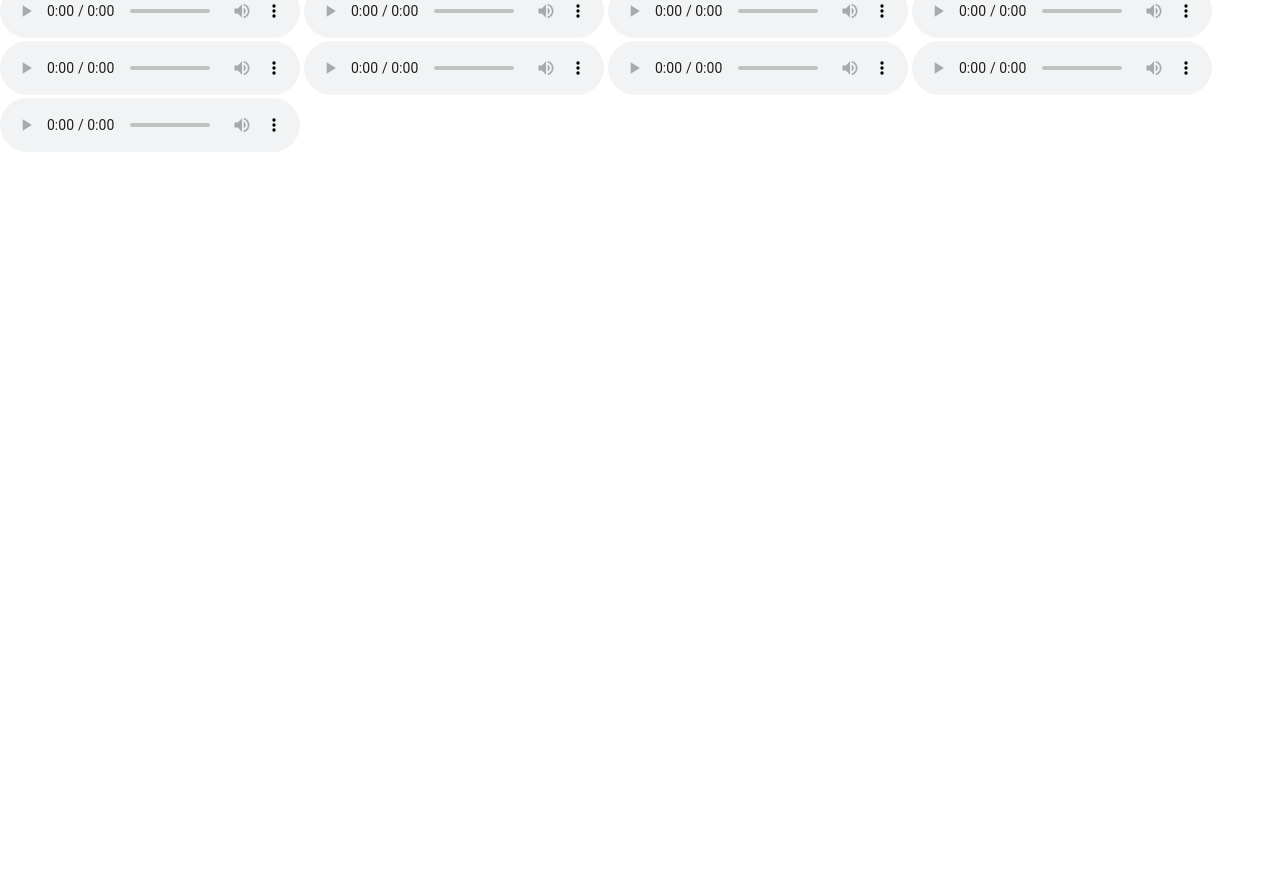
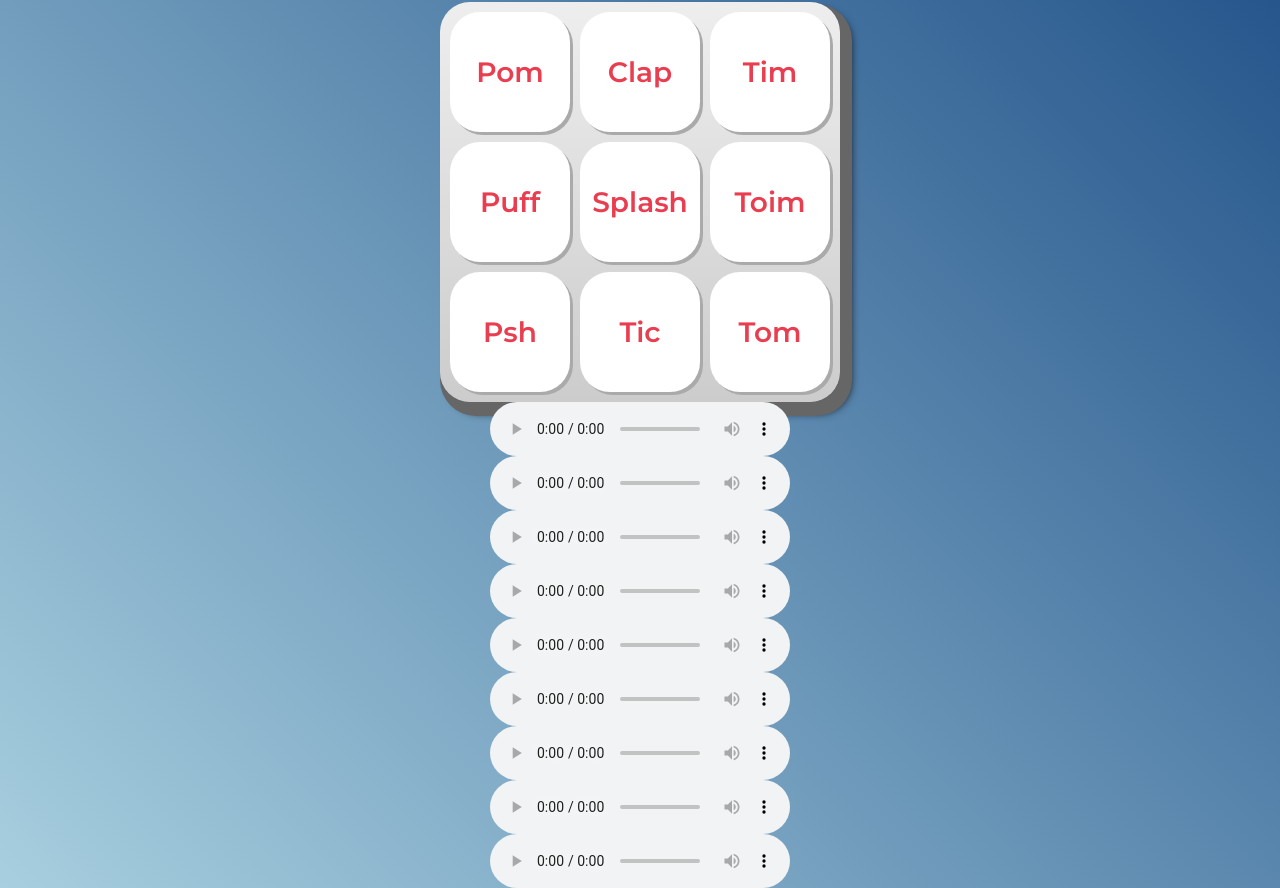
Before and after one commit to Gusdanha2/aluramidialmendanha, a plain HTML site: page index.html in a window 1280 px wide. Shown: the part 50-938 px from the top of the page. Before the commit the page ends 800 px from the top, so only its background shows below. Drawn offline with Linux system fonts and the light colour scheme.

Commit message:
alteracoes

```diff
--- a/css/styles.css
+++ b/css/styles.css
@@ -1,83 +1,62 @@
-* {
-    box-sizing: border-box;
-    }
-    html, body, div, span, applet, object, iframe,
-    h1, h2, h3, h4, h5, h6, p, blockquote, pre,
-    a, abbr, acronym, address, big, cite, code,
-    del, dfn, em, img, ins, kbd, q, s, samp,
-    small, strike, strong, sub, sup, tt, var,
-    b, u, i, center,
-    dl, dt, dd, ol, ul, li,
-    fieldset, form, label, legend,
-    table, caption, tbody, tfoot, thead, tr, th, td,
-    article, aside, canvas, details, embed,
-    figure, figcaption, footer, header, hgroup,
-    menu, nav, output, ruby, section, summary,
-    time, mark, audio, video {
-    margin: 0;
-    padding: 0;
-    border: 0;
-    font-size: 100%;
-    font: inherit;
-    vertical-align: baseline;
-    }
-    article, aside, details, figcaption, figure,
-    footer, header, hgroup, menu, nav, section {
-    display: block;
+:root {
+    --cinza: #aaa;
+    --vermelha: #e93d50;
+    --vermelha-escura: #af303f;
+    --branca: #fff;
+    --luz: rgb(229, 255, 0);
     }
     body {
-    line-height: 1;
+    align-items: center;
+    background: linear-gradient(45deg, #a7cfdf 0%,#23538a 100%);
+    display: flex;
+    justify-content: center;
+    flex-direction: column;
+    font-family: 'Montserrat', sans-serif;
+    min-height: 100vh;
     }
-    ol, ul {
-    list-style: none;
+    h1 {
+    color: var(--branca);
+    margin-bottom: 20px;
+    font-size: 2rem;
     }
-    blockquote, q {
-    quotes: none;
+    .teclado {
+    background: linear-gradient(to bottom, #eeeeee 0%,#cccccc 100%);
+    box-shadow: 6px 8px 0 6px #666, 10px 10px 10px #000;
+    border-radius: 30px;
+    display: grid;
+    gap: 10px;
+    grid-template-columns: repeat(3, 1fr);
+    padding: 10px;
     }
-    blockquote:before, blockquote:after,
-    q:before, q:after {
-    content: '';
-    content: none;
+    .tecla {
+    background-color: var(--branca);
+    border-radius: 30px;
+    box-shadow: 3px 3px 0 var(--cinza);
+    color: var(--vermelha);
+    cursor: pointer;
+    height: 120px;
+    font-size: 1.75em;
+    font-weight: bold;
+    line-height: 120px;
+    text-align: center;
+    width: 120px;
     }
-    table {
 
-    border-collapse: collapse;
-    border-spacing: 0;
+    .tecla.ativa,
+    .tecla:active {
+    background-color: var(--vermelha);
+    border: 4px solid var(--vermelha);
+    box-shadow: 3px 3px 0 var(--vermelha-escura) inset;
+    color: var(--branca);
+    outline: none;
     }
-    a {
-    color: inherit;
-    text-decoration: none;
+    .tecla.focus,
+    .tecla:focus {
+    outline: none;
+    box-shadow: 1px 1px 10px var(--luz);
     }
-    img {
-    width: inherit;
+    .tecla.active:focus,
+    .tecla:active:focus {
+    box-shadow: 3px 3px 0 var(--vermelha-escura) inset, 1px 1px 10px var(--
+    luz);
     }
-    button {
-    font-family: inherit;
-    font-size: inherit;
-    color: inherit;
-    font-weight: inherit;
-    padding: 0;
-    border: none;
-    background-color: unset;
-    }
-    input {
-    border: none;
-    color: inherit;
-    font-size: inherit;
-    font-weight: inherit;
-    font-family: inherit;
-    }
-    textarea {
-    border: none;
-    color: inherit;
-    font-size: inherit;
-    font-weight: inherit;
-    font-family: inherit;
-    }
-    select {
-    border: none;
-    color: inherit;
-    font-size: inherit;
-    font-weight: inherit;
-    font-family: inherit;
-    }
```
